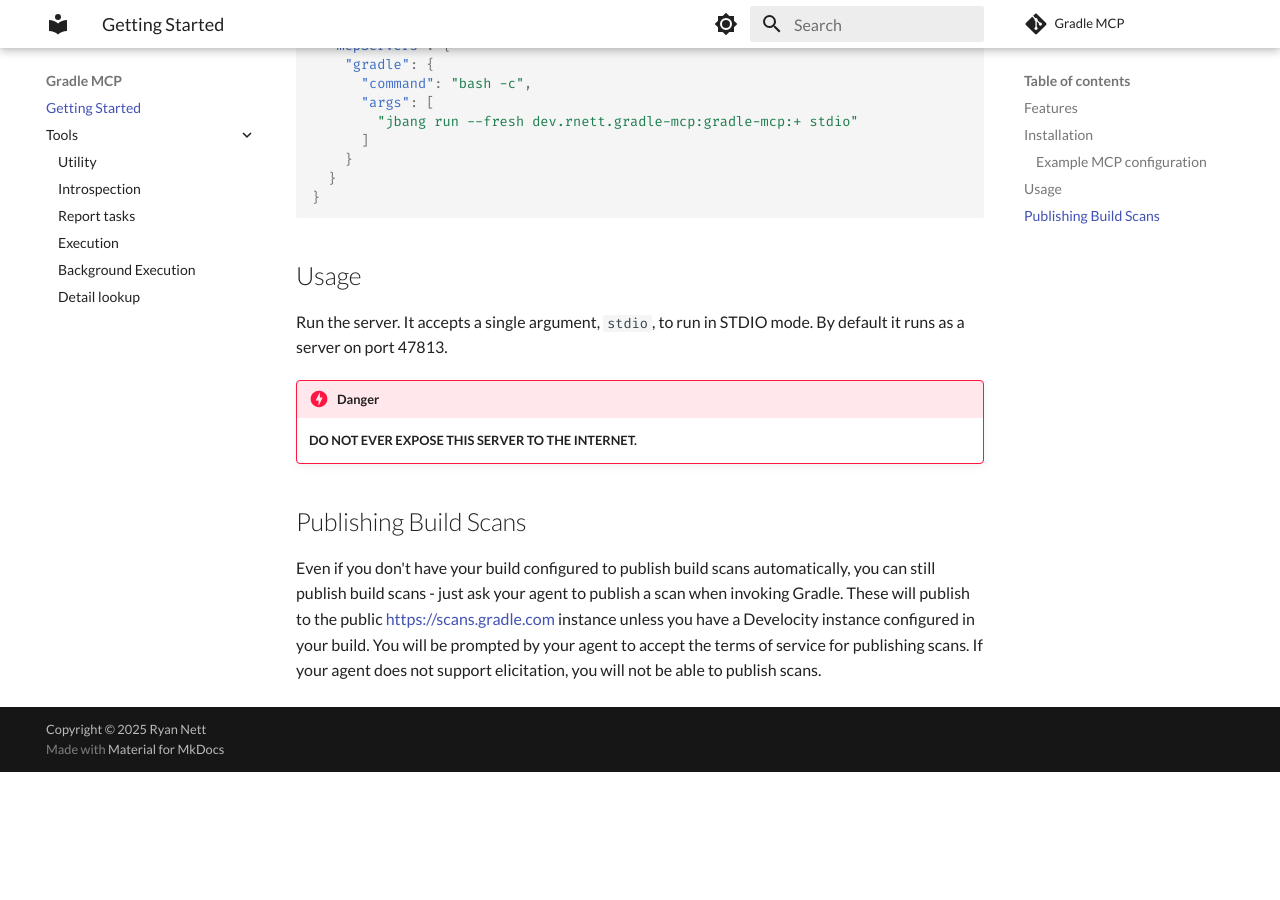
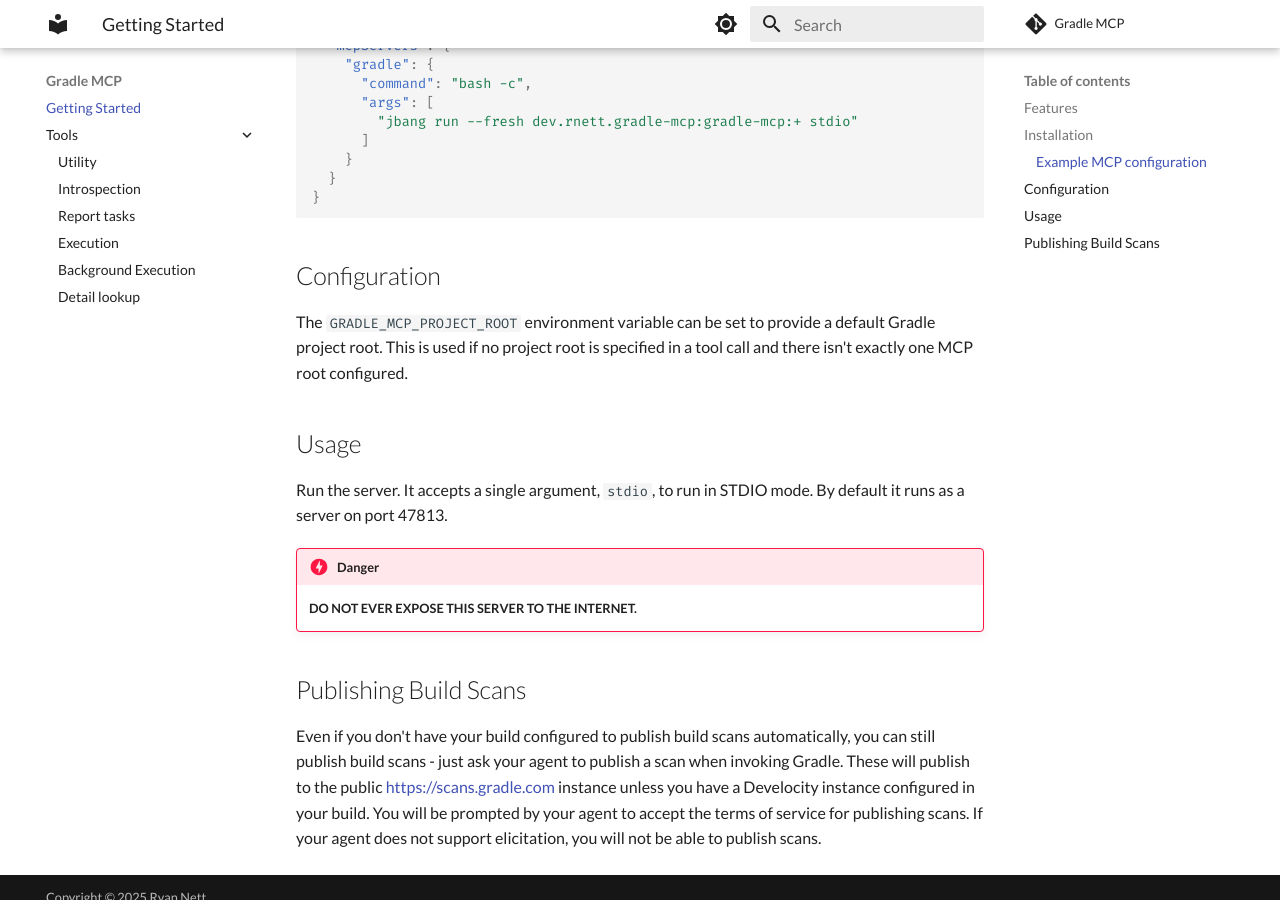
Before and after one commit to rnett/gradle-mcp, an MkDocs documentation site: the page built from docs/index.md, in a window 1280 px wide and 900 px high, scrolled down 1620 px. Built offline with MkDocs 1.6.1 and Material for MkDocs 9.7.7, drawn with Linux system fonts in a browser that asks for light colours; comment, search, counter and statistics services are not loaded; the version menu is left out; before the commit the page ends 2392 px from its top, so only the background shows below that.

Commit message:
Document `GRADLE_MCP_PROJECT_ROOT` environment variable configuration in README and index.md

````diff
--- a/docs/index.md
+++ b/docs/index.md
@@ -87,6 +87,11 @@
 }
 ```
 
+## Configuration
+
+The `GRADLE_MCP_PROJECT_ROOT` environment variable can be set to provide a default Gradle project root.
+This is used if no project root is specified in a tool call and there isn't exactly one MCP root configured.
+
 ## Usage
 
 Run the server.
````
Also changed, not shown: README.md (+4 -0 lines).
